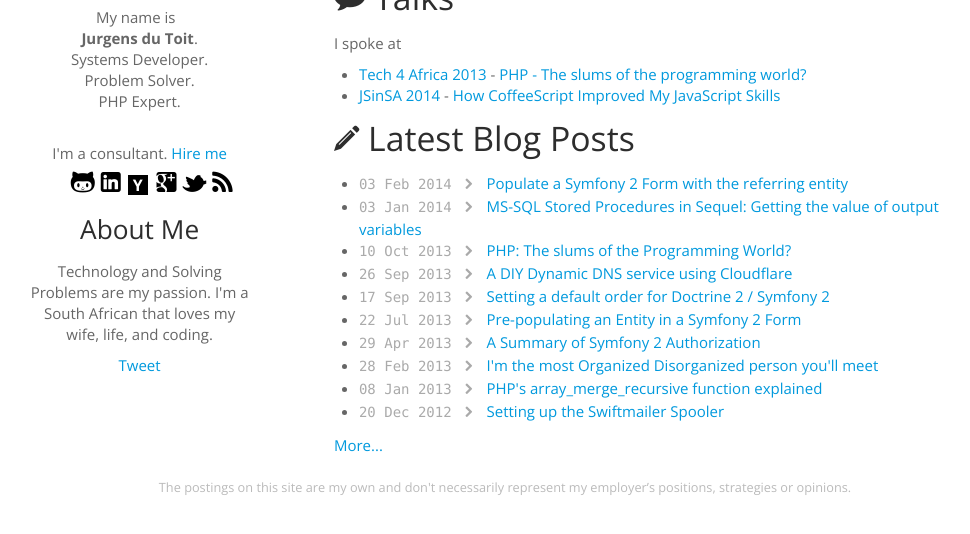
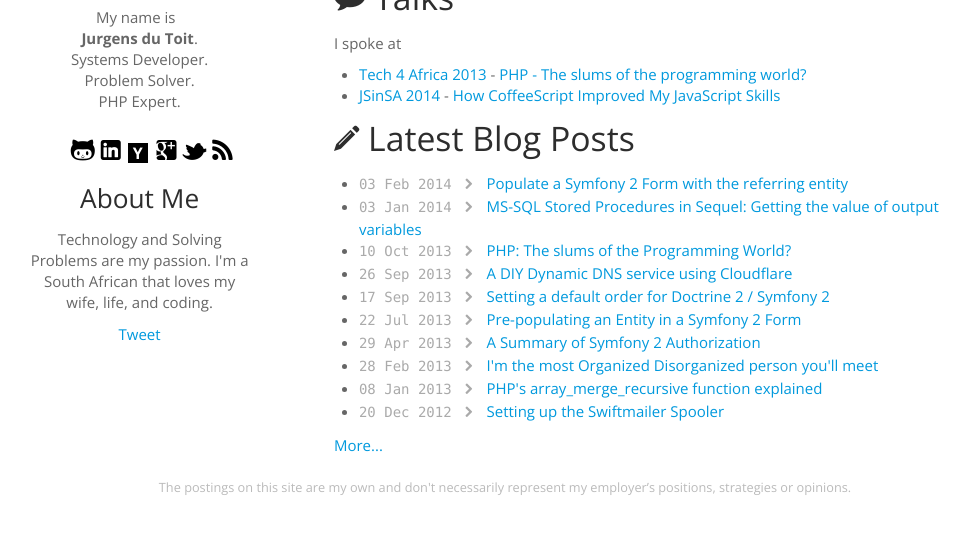
Before and after one commit to jrgns/jrgns.github.com, a Jekyll site: the page built from index.html, in a window 1280 px wide, cut to the strip 256-790 px from the top of the page. Shown: the whole strip, without its empty margins (135-1105 px from the left). Built offline with Jekyll 4.4.1, drawn with Linux system fonts in a browser that asks for light colours; comment, search, counter and statistics services are not loaded.

Commit message:
Update titles, resources

```diff
--- a/_layouts/default.html
+++ b/_layouts/default.html
@@ -48,7 +48,7 @@
           <div class="nav-collapse collapse pull-right">
             <ul class="nav">
               <li><a href="/">Home</a></li>
-              <li><a href="/hire-me.html">Hire Me</a></li>
+              <li><a href="/resources.html">Resources</a></li>
             </ul>
           </div><!--/.nav-collapse -->
         </div>
@@ -68,7 +68,6 @@
             Problem Solver.<br>
             PHP&nbsp;Expert.<br><br>
           </p>
-          <p>I'm a consultant. <a href="/hire-me.html">Hire me</a></p>
           <ul id="social">
             <li><a title="jrgns on Github" href="http://github.com/jrgns/"><i class="icon-github icon-large"></i></a></li>
             <li><a title="Jurgens du Toit on LinkedIn" href="http://za.linkedin.com/in/jrgns/"><i class="icon-linkedin-sign icon-large"></i></a></li>
--- a/blog-index.html
+++ b/blog-index.html
@@ -1,6 +1,6 @@
 ---
 layout: default
-title: Blog Posts - Jurgens du Toit
+title: Blog Posts
 ---
 
 <div id="home" class="row-fluid">
--- a/hire-me.html
+++ b/hire-me.html
@@ -1,6 +1,6 @@
 ---
 layout: default
-title: Hire Me - Jurgens du Toit
+title: Hire Me
 ---
 
 <div id="home" class="row-fluid">
--- a/index.html
+++ b/index.html
@@ -1,6 +1,6 @@
 ---
 layout: default
-title: Jurgens du Toit - Systems Developer, PHP Expert
+title: A blog about systems and the interwebs
 ---
 
 <div id="home" class="row-fluid">
--- a/resources.html
+++ b/resources.html
@@ -3,5 +3,5 @@
 title: Resources
 ---
 
-<iframe style="width:120px;height:240px;" marginwidth="0" marginheight="0" scrolling="no" frameborder="0" src="//ws-na.amazon-adsystem.com/widgets/q?ServiceVersion=20070822&OneJS=1&Operation=GetAdHtml&MarketPlace=US&source=ac&ref=qf_sp_asin_til&ad_type=product_link&tracking_id=jrgnsnet-20&marketplace=amazon&region=US&placement=0735619670&asins=0735619670&linkId=GUQSNSEI356BYASU&show_border=true&link_opens_in_new_window=true">
-</iframe>
+<h3><a href="http://www.amazon.com/gp/product/0735619670/ref=as_li_tl?ie=UTF8&camp=1789&creative=9325&creativeASIN=0735619670&linkCode=as2&tag=jrgnsnet-20&linkId=IZJNDTHPXE66XXHK">Code Complete</a><img src="http://ir-na.amazon-adsystem.com/e/ir?t=jrgnsnet-20&l=as2&o=1&a=0735619670" width="1" height="1" border="0" alt="" style="border:none !important; margin:0px !important;" /></h3>
+<p>The definitive guide to creating great code. A must read for any developer serious about his craft.</p>
```
